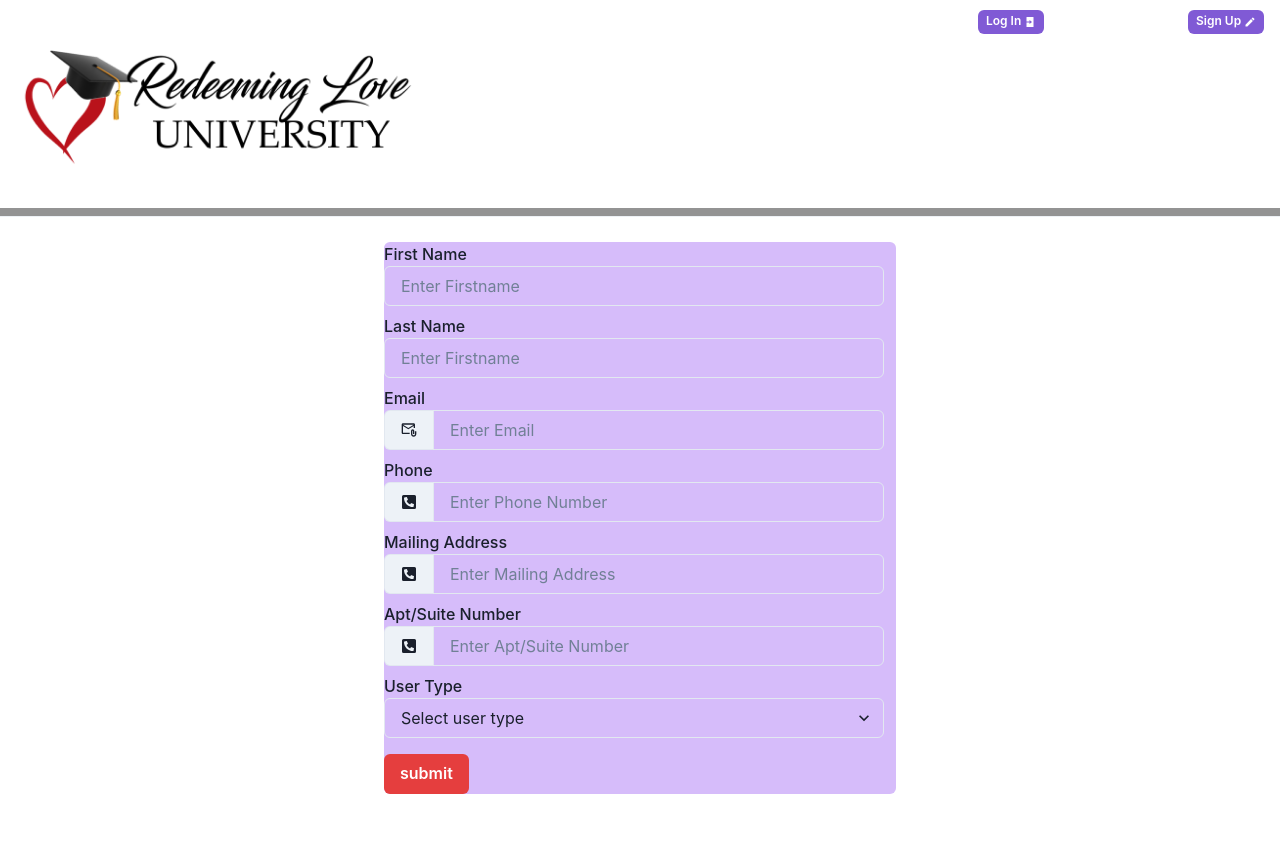
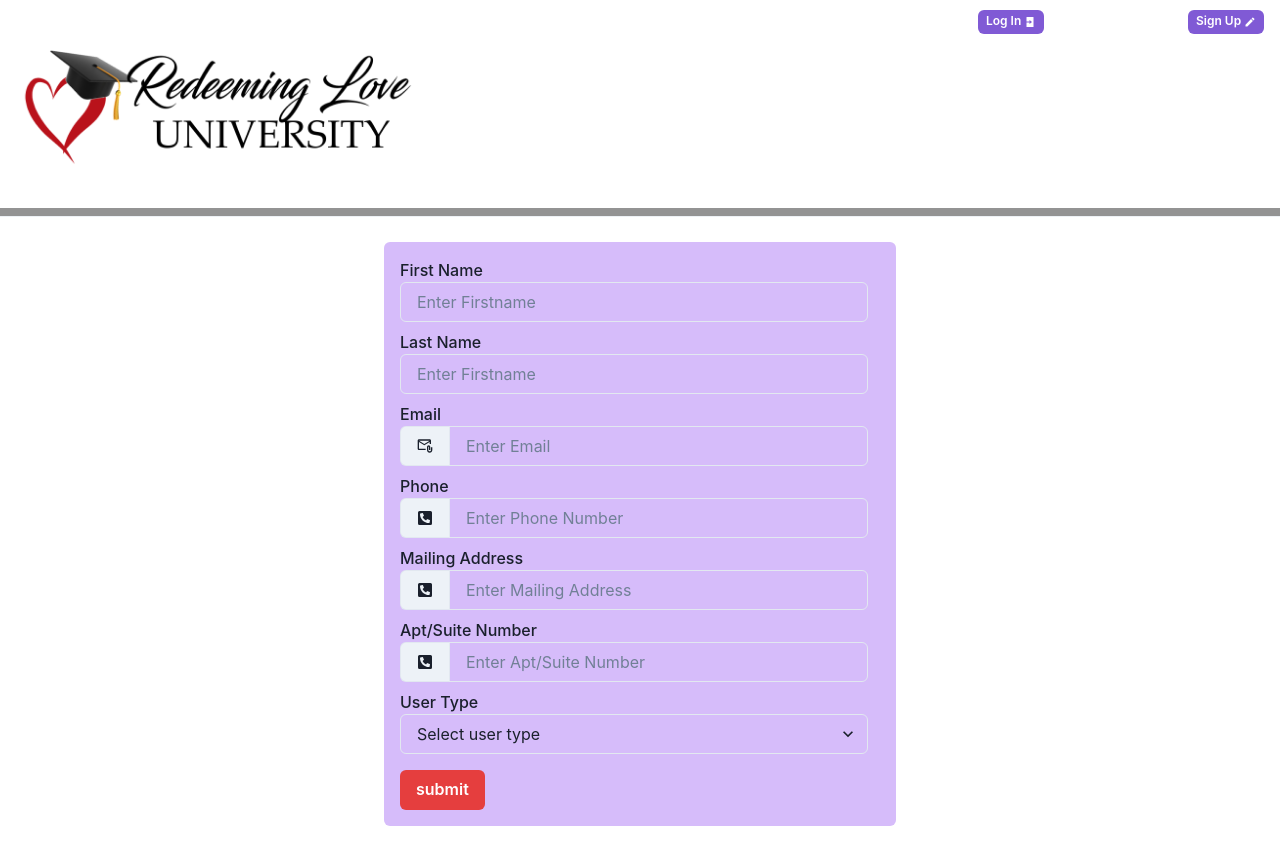
Before and after one commit to 3zbyjd/rlomuniv, a React (Vite) app: page /EditUser in a window 1280 px wide. Shown: the top 864 px of the page. Before the commit the page ends 800 px from the top, so only its background shows below. Built offline with nearby package versions, Linux system fonts and the light colour scheme.

Commit message:
Finishing up the user edit form.

```diff
--- a/src/pages/User/EditUser.tsx
+++ b/src/pages/User/EditUser.tsx
@@ -21,10 +21,11 @@ function EditUser() {
       <Box
         bg="purple.200"
         maxW="40%"
-        padding="4 4 20 4"
+        padding="4"
         marginTop="25px"
         marginLeft="auto"
         marginRight="auto"
+        marginBottom="100px"
         borderRadius="md"
         border={1}
         shadow={1}
```
